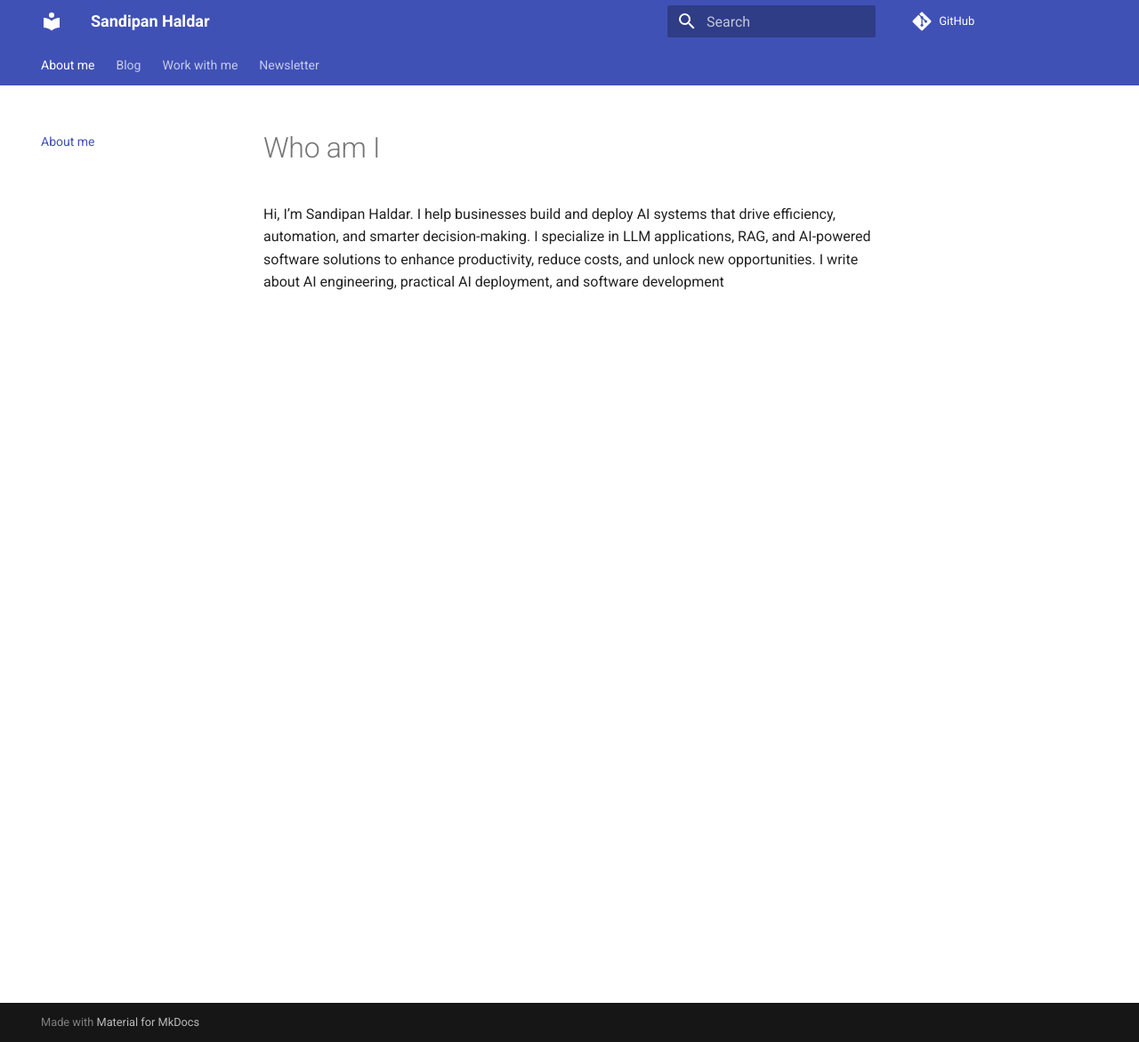
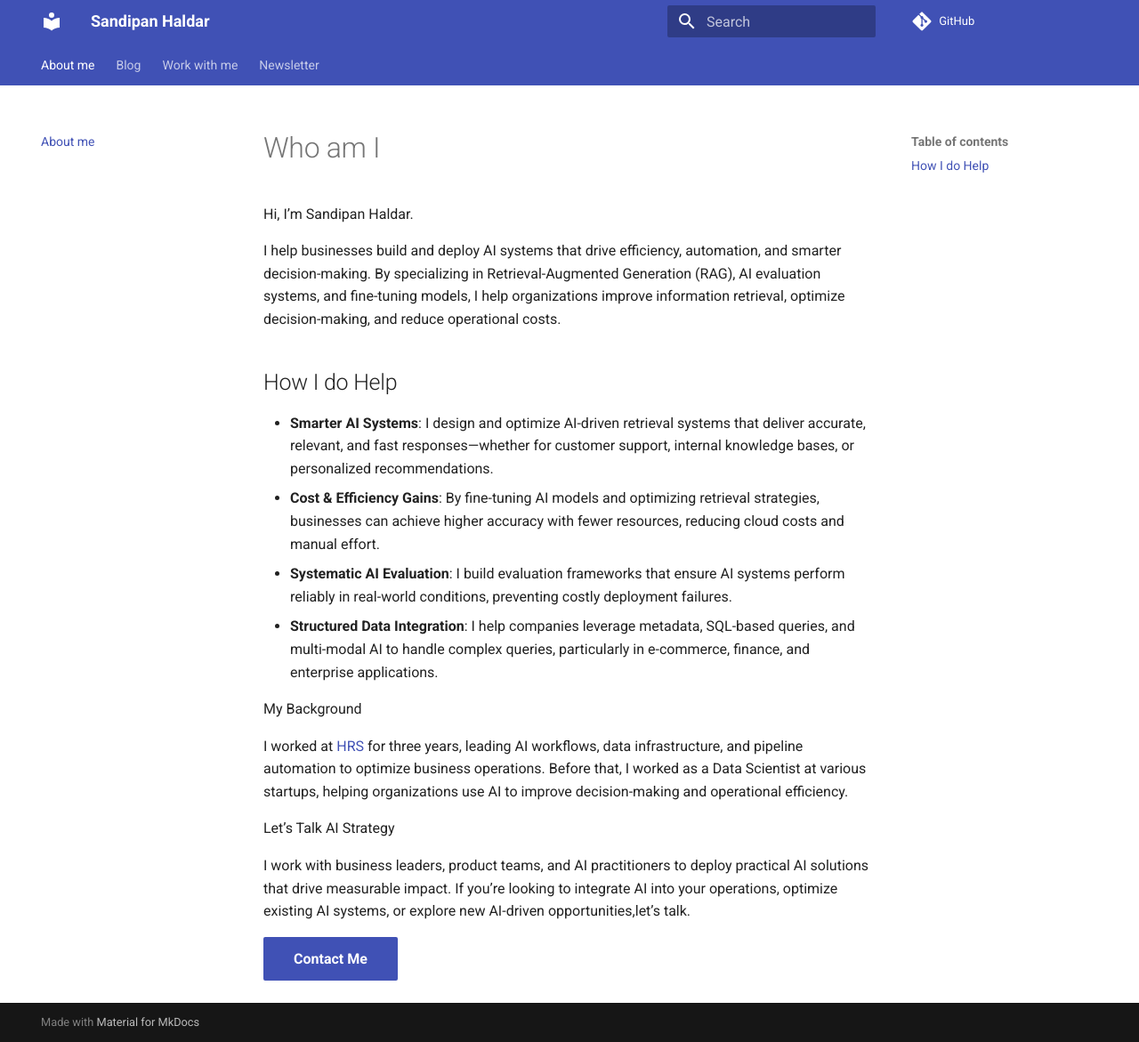
Before and after one commit to sandipan1/sandipan1.github.io, an MkDocs documentation site: the page built from docs/index.md, in a window 1280 px wide and 1171 px high. Shown: the whole window at 89% size. Built offline with MkDocs 1.6.1 and Material for MkDocs 9.7.7, drawn with Linux system fonts in a browser that asks for light colours; comment, search, counter and statistics services are not loaded.

Commit message:
added contact

```diff
--- a/docs/index.md
+++ b/docs/index.md
@@ -1,6 +1,26 @@
 # Who am I
 
-Hi, I’m Sandipan Haldar. I help businesses build and deploy AI systems that drive efficiency, automation, and smarter decision-making. I specialize in LLM applications, RAG, and AI-powered software solutions to enhance productivity, reduce costs, and unlock new opportunities. I write about AI engineering, practical AI deployment, and software development
+Hi, I’m Sandipan Haldar.
+
+I help businesses build and deploy AI systems that drive efficiency, automation, and smarter decision-making. By specializing in Retrieval-Augmented Generation (RAG), AI evaluation systems, and fine-tuning models, I help organizations improve information retrieval, optimize decision-making, and reduce operational costs.
+
+## How I do Help
+- **Smarter AI Systems**: I design and optimize AI-driven retrieval systems that deliver accurate, relevant, and fast responses—whether for customer support, internal knowledge bases, or personalized recommendations.
+- **Cost & Efficiency Gains**: By fine-tuning AI models and optimizing retrieval strategies, businesses can achieve higher accuracy with fewer resources, reducing cloud costs and manual effort.
+- **Systematic AI Evaluation**: I build evaluation frameworks that ensure AI systems perform reliably in real-world conditions, preventing costly deployment failures.
+- **Structured Data Integration**: I help companies leverage metadata, SQL-based queries, and multi-modal AI to handle complex queries, particularly in e-commerce, finance, and enterprise applications.
+
+My Background
+
+I worked at [HRS](https://www.hrs.com/) for three years, leading AI workflows, data infrastructure, and pipeline automation to optimize business operations. Before that, I worked as a Data Scientist at various startups, helping organizations use AI to improve decision-making and operational efficiency.
+
+Let’s Talk AI Strategy
+
+I work with business leaders, product teams, and AI practitioners to deploy practical AI solutions that drive measurable impact. If you’re looking to integrate AI into your operations, optimize existing AI systems, or explore new AI-driven opportunities,let’s talk.
+
+
+[Contact Me](mailto:work@sandipanhaldar.com){ .md-button .md-button--primary }
+
 
 
 <!-- <script async data-uid="b184c2f91e" src="https://ivan-leo.kit.com/b184c2f91e/index.js"></script> -->
```
Also changed, not shown: docs/work.md (+3 -1 lines), site/404.html, site/blog/archive/2025.html, site/blog/category/ai-engineering.html, site/blog/category/llm.html, site/blog/category/machine-learning.html, site/blog/category/rag.html, site/blog/index.html, site/blog/stop-tweaking-promptsfix-your-retrieval-and-win.html, site/index.html, site/newsletter.html, site/search/search_index.json, site/sitemap.xml, site/talk.html (deleted), 1 more files, 1 other file.
